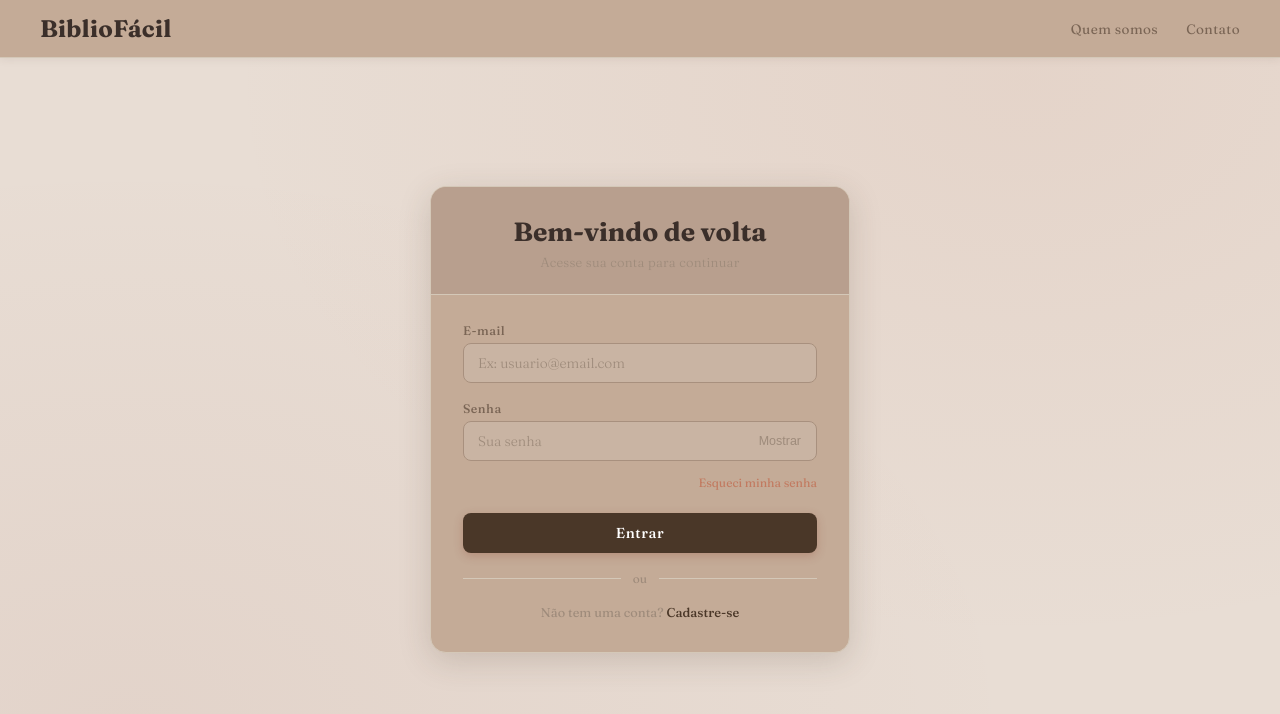
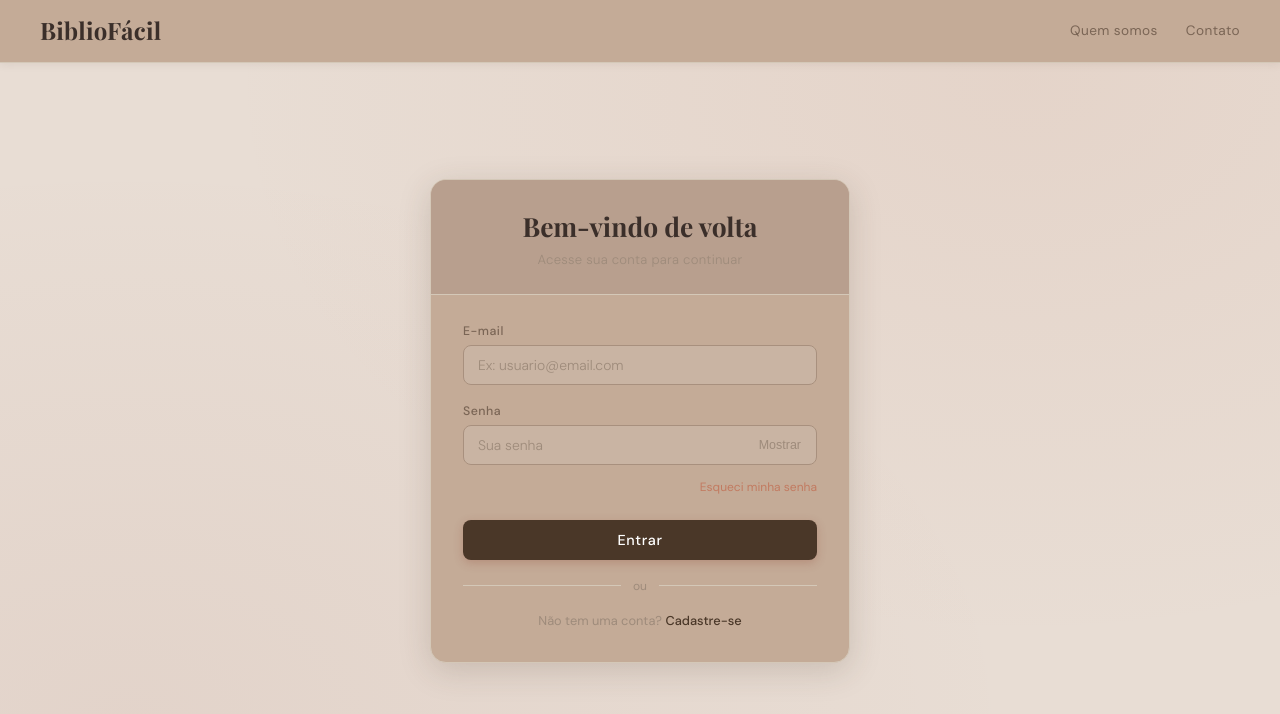
Before and after one commit to JoaoPilger/biblioFacil, a React (Vite) app in the folder frontend/: page /login in a window 1280 px wide. Shown: the top 714 px of the page. Built offline with nearby package versions, Linux system fonts and the light colour scheme; no server answers.

Commit message:
css padronizado

```diff
--- a/frontend/src/index.css
+++ b/frontend/src/index.css
@@ -0,0 +1,53 @@
+@import url("https://fonts.googleapis.com/css2?family=Playfair+Display:wght@400;600;700&family=DM+Sans:wght@300;400;500;700&display=swap");
+
+*,
+*::before,
+*::after {
+  box-sizing: border-box;
+  margin: 0;
+  padding: 0;
+}
+
+:root {
+  --bg: #f0ebe3;
+  --surface: #e8e0d4;
+  --card-bg: #ddd0c4;
+  --card-inner: #cfc0b0;
+  --border: #d4c8b8;
+  --input-bg: #e8ddd3;
+  --input-border: #b8a898;
+
+  --text-primary: #2c1f14;
+  --text-secondary: #7a6758;
+  --text-dark: #4a3728;
+  --text-mid: #7a6555;
+  --text-light: #9e8b7b;
+  --text-muted: #7a5c3e;
+
+  --brown-dark: #4a3728;
+  --brown-mid: #7a5c48;
+  --brown-btn: #5c3d2e;
+  --brown-btn-hover: #3e2a1f;
+  --btn-bg: #6b4c30;
+  --btn-hover: #553c24;
+  --accent: #694d40;
+  --accent-hover: #6e2d1f;
+  --accent-soft: #c27a60;
+  --green: #4a7a50;
+  --white: #fdf8f4;
+
+  --shadow: rgba(74, 55, 40, 0.12);
+  --shadow-deep: 0 8px 32px rgba(74, 55, 40, 0.18);
+  --upload-border: #8c6840;
+  --nav-bg: #c9b49a;
+  --radius: 18px;
+  --radius-sm: 10px;
+}
+
+body {
+  font-family: "DM Sans", sans-serif;
+  background: var(--bg);
+  color: var(--text-primary);
+  min-height: 100vh;
+  line-height: 1.4;
+}
--- a/frontend/src/pages/criaçãolivro/add_livro.css
+++ b/frontend/src/pages/criaçãolivro/add_livro.css
@@ -1,31 +1,5 @@
-@import url('https://fonts.googleapis.com/css2?family=Playfair+Display:wght@400;600;700&family=Lato:wght@300;400;700&display=swap');
-
-* {
-  box-sizing: border-box;
-  margin: 0;
-  padding: 0;
-}
-
-:root {
-  --bg: #e8ddd0;
-  --card-bg: #c4a882;
-  --card-inner: #b89567;
-  --input-bg: #d9c4a8;
-  --input-border: #a8876a;
-  --text-dark: #3d2b1a;
-  --text-muted: #7a5c3e;
-  --btn-bg: #6b4c30;
-  --btn-hover: #553c24;
-  --accent: #4a3520;
-  --nav-bg: #c9b49a;
-  --upload-border: #8c6840;
-  --shadow: 0 8px 32px rgba(60, 35, 10, 0.18);
-  --radius: 18px;
-  --radius-sm: 10px;
-}
-
 body {
-  font-family: 'Lato', sans-serif;
+  font-family: 'DM Sans', sans-serif;
   background-color: var(--bg);
   color: var(--text-dark);
   min-height: 100vh;
@@ -278,7 +252,7 @@
   border: none;
   border-radius: 8px;
   padding: 9px 20px;
-  font-family: 'Lato', sans-serif;
+  font-family: 'DM Sans', sans-serif;
   font-size: 0.82rem;
   font-weight: 700;
   cursor: pointer;
@@ -301,7 +275,7 @@
   border: none;
   border-radius: 50px;
   padding: 13px 48px;
-  font-family: 'Lato', sans-serif;
+  font-family: 'DM Sans', sans-serif;
   font-size: 0.92rem;
   font-weight: 700;
   cursor: pointer;
--- a/frontend/src/pages/livro.css
+++ b/frontend/src/pages/livro.css
@@ -1,30 +1,3 @@
-@import url('https://fonts.googleapis.com/css2?family=Playfair+Display:wght@400;600;700&family=DM+Sans:wght@300;400;500&display=swap');
-
-/* ── Reset & Base ── */
-*, *::before, *::after {
-  box-sizing: border-box;
-  margin: 0;
-  padding: 0;
-}
-
-:root {
-  --bg:              #f0ebe3;
-  --surface:         #e8e0d4;
-  --card-bg:         #f5f1eb;
-  --brown-dark:      #4a3728;
-  --brown-mid:       #7a5c48;
-  --brown-btn:       #5c3d2e;
-  --brown-btn-hover: #3e2a1f;
-  --text-primary:    #2c1f14;
-  --text-secondary:  #7a6758;
-  --border:          #d4c8b8;
-  --shadow:          rgba(74, 55, 40, 0.12);
-}
-
-body {
-  background: var(--bg);
-}
-
 .app {
   font-family: 'DM Sans', sans-serif;
   background: var(--bg);
--- a/frontend/src/pages/login_cadastro/cadastro.css
+++ b/frontend/src/pages/login_cadastro/cadastro.css
@@ -1,35 +1,9 @@
-@import url('https://fonts.googleapis.com/css2?family=Fraunces:ital,opsz,wght@0,9..144,100..900;1,9..144,100..900&display=swap');
-
-* {
-  box-sizing: border-box;
-  margin: 0;
-  padding: 0;
-}
-
-:root {
-  --bg: #f0e8df;
-  --card-bg: #ddd0c4;
-  --card-inner: #cfc0b0;
-  --border: #c5b09e;
-  --input-bg: #e8ddd3;
-  --input-border: #b8a898;
-  --text-dark: #4a3728;
-  --text-mid: #7a6555;
-  --text-light: #9e8b7b;
-  --accent: #694D40;
-  --accent-hover: #6e2d1f;
-  --accent-soft: #c27a60;
-  --white: #fdf8f4;
-  --green: #4a7a50;
-  --shadow-deep: 0 8px 32px rgba(74, 55, 40, 0.18);
-}
-
 .biblio-page {
   min-height: 100vh;
   background-color: var(--bg);
   background-image: radial-gradient(ellipse at 80% 10%, rgba(194, 122, 96, 0.09) 0%, transparent 55%),
     radial-gradient(ellipse at 10% 90%, rgba(139, 58, 42, 0.06) 0%, transparent 55%);
-  font-family: "Fraunces", serif;
+  font-family: "DM Sans", sans-serif;
   display: flex;
   flex-direction: column;
 }
@@ -45,7 +19,7 @@
 }
 
 .biblio-logo {
-  font-family: "Fraunces", serif;
+  font-family: "Playfair Display", serif;
   font-size: 1.5rem;
   font-weight: 700;
   color: var(--text-dark);
@@ -106,7 +80,7 @@
 }
 
 .cad-title {
-  font-family: "Fraunces", serif;
+  font-family: "Playfair Display", serif;
   font-size: 1.6rem;
   font-weight: 700;
   color: var(--text-dark);
@@ -149,7 +123,7 @@
   border: 1px solid var(--input-border);
   border-radius: 8px;
   padding: 10px 14px;
-  font-family: "Fraunces", serif;
+  font-family: "DM Sans", sans-serif;
   font-size: 0.87rem;
   color: var(--text-dark);
   outline: none;
@@ -295,7 +269,7 @@
   border: 1.5px solid var(--border);
   border-radius: 8px;
   padding: 11px;
-  font-family: "Fraunces", serif;
+  font-family: "DM Sans", sans-serif;
   font-size: 0.87rem;
   cursor: pointer;
   transition: border-color 0.2s, color 0.2s;
@@ -313,7 +287,7 @@
   border: none;
   border-radius: 8px;
   padding: 11px;
-  font-family: "Fraunces", serif;
+  font-family: "DM Sans", sans-serif;
   font-size: 0.9rem;
   font-weight: 500;
   letter-spacing: 0.04em;
--- a/frontend/src/pages/login_cadastro/login.css
+++ b/frontend/src/pages/login_cadastro/login.css
@@ -1,35 +1,9 @@
-@import url('https://fonts.googleapis.com/css2?family=Fraunces:ital,opsz,wght@0,9..144,100..900;1,9..144,100..900&display=swap');
-
-* {
-  box-sizing: border-box;
-  margin: 0;
-  padding: 0;
-}
-
-:root {
-  --bg: #f0e8df;
-  --card-bg: #ddd0c4;
-  --card-inner: #cfc0b0;
-  --border: #c5b09e;
-  --input-bg: #e8ddd3;
-  --input-border: #b8a898;
-  --text-dark: #4a3728;
-  --text-mid: #7a6555;
-  --text-light: #9e8b7b;
-  --accent: #694D40;
-  --accent-hover: #6e2d1f;
-  --accent-soft: #c27a60;
-  --white: #fdf8f4;
-  --shadow: 0 4px 20px rgba(74, 55, 40, 0.12);
-  --shadow-deep: 0 8px 32px rgba(74, 55, 40, 0.18);
-}
-
 .biblio-page {
   min-height: 100vh;
   background-color: var(--bg);
   background-image: radial-gradient(ellipse at 20% 20%, rgba(194, 122, 96, 0.08) 0%, transparent 60%),
     radial-gradient(ellipse at 80% 80%, rgba(139, 58, 42, 0.06) 0%, transparent 60%);
-  font-family: "Fraunces", serif;
+  font-family: "DM Sans", sans-serif;
   display: flex;
   flex-direction: column;
 }
@@ -45,7 +19,7 @@
 }
 
 .biblio-logo {
-  font-family: "Fraunces", serif;
+  font-family: "Playfair Display", serif;
   font-size: 1.5rem;
   font-weight: 700;
   color: var(--text-dark);
@@ -108,7 +82,7 @@
 }
 
 .login-title {
-  font-family: "Fraunces", serif;
+  font-family: "Playfair Display", serif;
   font-size: 1.65rem;
   font-weight: 700;
   color: var(--text-dark);
@@ -152,7 +126,7 @@
   border: 1px solid var(--input-border);
   border-radius: 8px;
   padding: 10px 14px;
-  font-family: "Fraunces", serif;
+  font-family: "DM Sans", sans-serif;
   font-size: 0.88rem;
   color: var(--text-dark);
   outline: none;
@@ -214,7 +188,7 @@
   border: none;
   border-radius: 8px;
   padding: 12px;
-  font-family: "Fraunces", serif;
+  font-family: "DM Sans", sans-serif;
   font-size: 0.9rem;
   font-weight: 500;
   letter-spacing: 0.05em;
--- a/frontend/src/pages/page_inicial/page_inicial.css
+++ b/frontend/src/pages/page_inicial/page_inicial.css
@@ -1,29 +1,3 @@
-@import url('https://fonts.googleapis.com/css2?family=Playfair+Display:wght@400;600;700&family=DM+Sans:wght@300;400;500&display=swap');
-
-/* ── Reset & Base ── */
-*, *::before, *::after {
-  box-sizing: border-box;
-  margin: 0;
-  padding: 0;
-}
-
-:root {
-  --bg:              #f0ebe3;
-  --surface:         #e8e0d4;
-  --card-bg:         #f5f1eb;
-  --brown-dark:      #4a3728;
-  --brown-mid:       #7a5c48;
-  --text-primary:    #2c1f14;
-  --text-secondary:  #7a6758;
-  --border:          #d4c8b8;
-  --shadow:          rgba(74, 55, 40, 0.12);
-  --accent:          #2d9cdb;
-}
-
-body {
-  background: var(--bg);
-}
-
 .app {
   font-family: 'DM Sans', sans-serif;
   background: var(--bg);
--- a/frontend/src/pages/resultado_busca.css
+++ b/frontend/src/pages/resultado_busca.css
@@ -1,32 +1,3 @@
-@import url('https://fonts.googleapis.com/css2?family=Playfair+Display:wght@400;600;700&family=DM+Sans:wght@300;400;500&display=swap');
-
-/* ── Reset & Base ── */
-*, *::before, *::after {
-  box-sizing: border-box;
-  margin: 0;
-  padding: 0;
-}
-
-/* ── CSS Variables ── */
-:root {
-  --bg:              #f0ebe3;
-  --surface:         #e8e0d4;
-  --card-bg:         #f5f1eb;
-  --brown-dark:      #4a3728;
-  --brown-mid:       #7a5c48;
-  --brown-btn:       #5c3d2e;
-  --brown-btn-hover: #3e2a1f;
-  --text-primary:    #2c1f14;
-  --text-secondary:  #7a6758;
-  --border:          #d4c8b8;
-  --shadow:          rgba(74, 55, 40, 0.12);
-}
-
-/* ── App Shell ── */
-body {
-  background: var(--bg);
-}
-
 .app {
   font-family: 'DM Sans', sans-serif;
   background: var(--bg);
```
